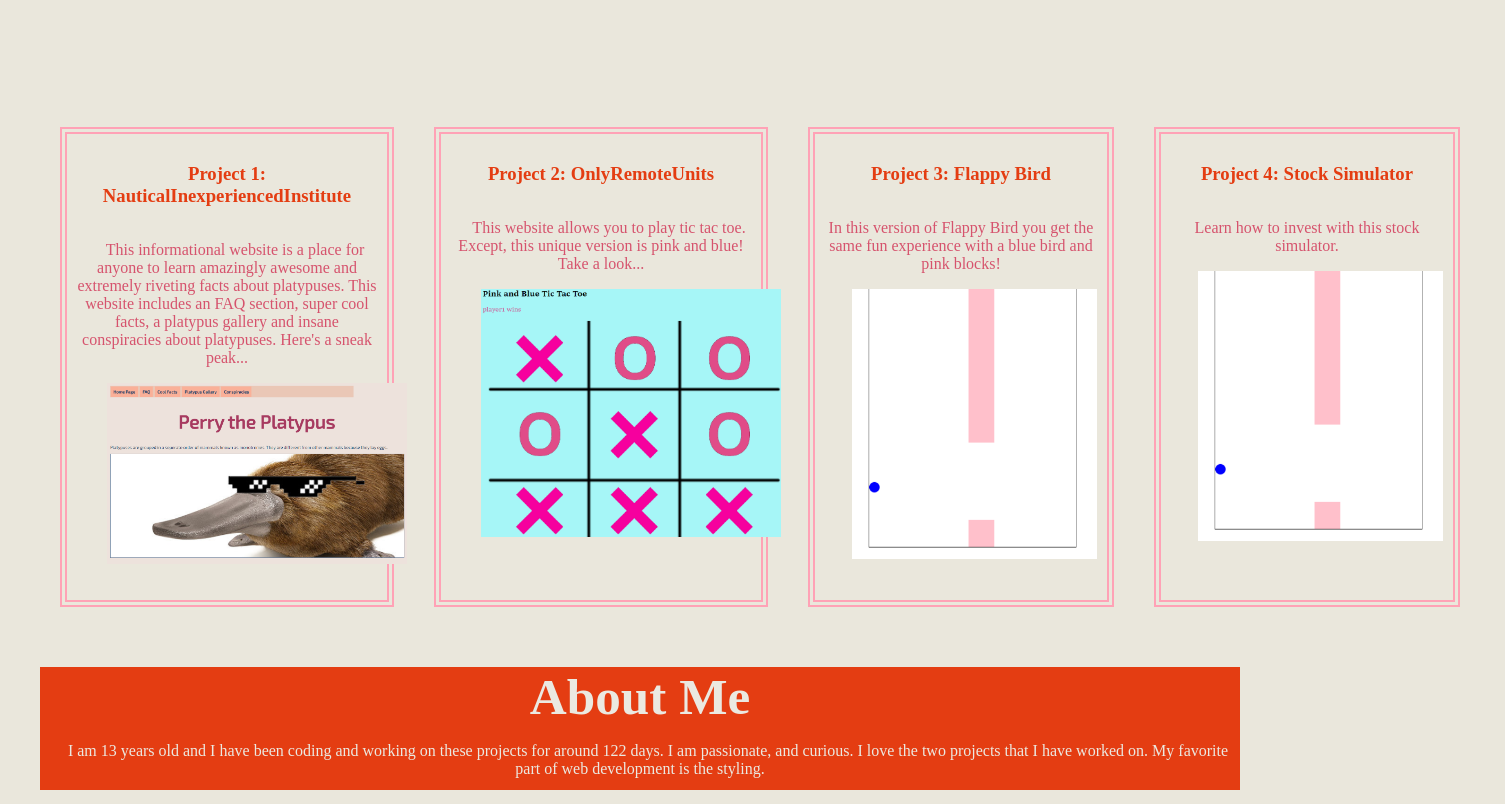
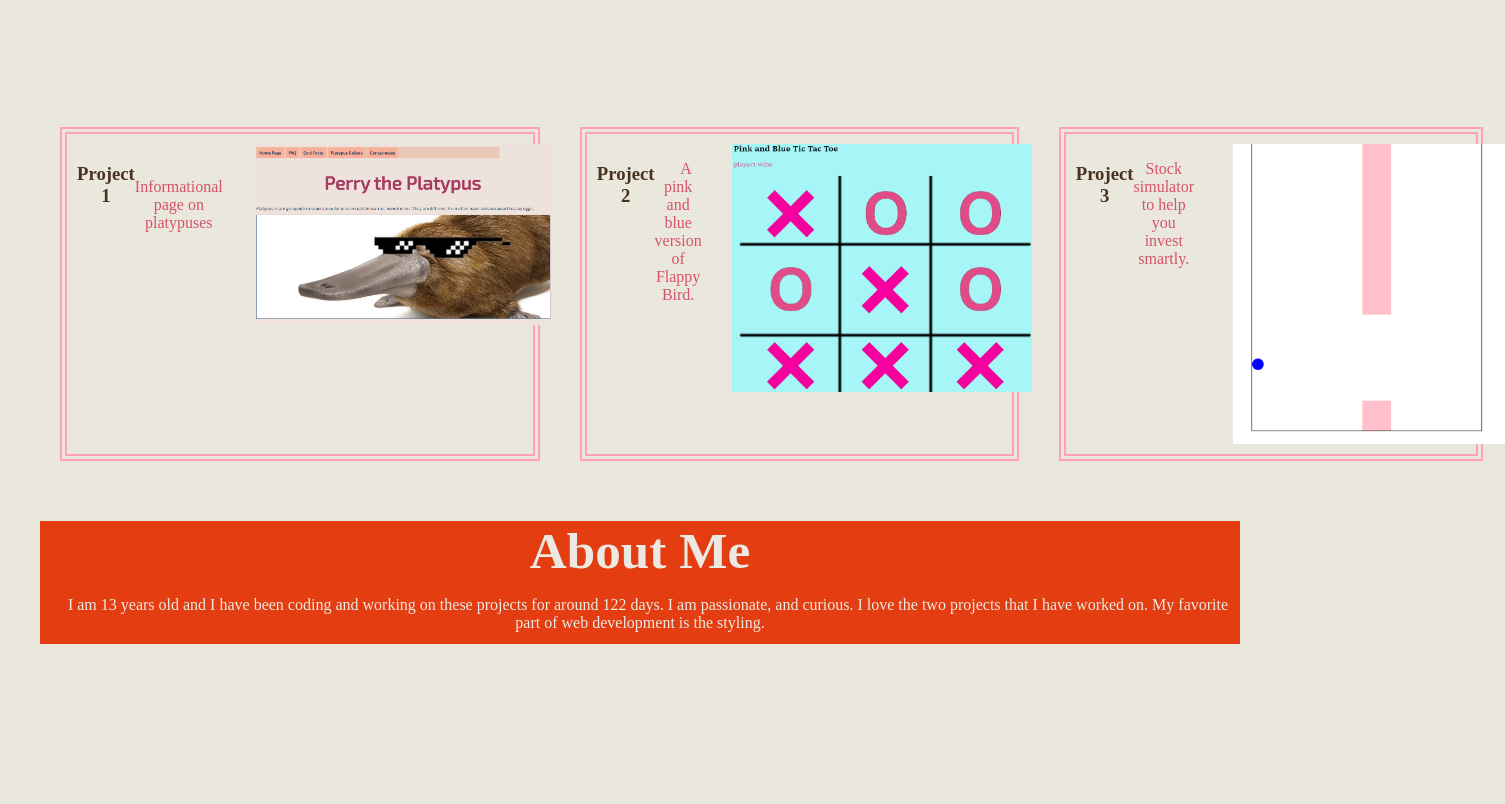
Before and after one commit to tsctor-rykap/portfolio, a React (Vite) app in the folder undecided/NAME/: page / in a window 1280 px wide. Shown: the part 660-1464 px from the top of the page, 1505 px wide, since content can reach past the window. After the commit the page ends 1360 px from the top, so only its background shows below. Built offline with nearby package versions, Linux system fonts and the light colour scheme; a web font is replaced by a local one.

Commit message:
portfolio

```diff
--- a/undecided/NAME/src/Homepage.css
+++ b/undecided/NAME/src/Homepage.css
@@ -73,7 +73,7 @@ h2 {
 }
 
 h3 {
-  color: #e43d12;
+  color: #493220;
 }
 
 p {
@@ -85,17 +85,17 @@ section {
 
 .Project {
   box-sizing: border-box;
-  width: 45%;
+  width: auto;
   display: flex;
   border: 7px double #ffa2b6;
   margin: 20px;
-  height: 60vh;
+  height: auto;
   margin-top: 0;
   position: relative;
   top: 0;
   padding: 10px;
   vertical-align: top;
-  flex-direction: column;
+  flex-direction: row;
 }
 .Project img{
  margin-left: 5%;
--- a/undecided/NAME/src/Homepage.jsx
+++ b/undecided/NAME/src/Homepage.jsx
@@ -17,8 +17,8 @@ function Homepage(){
         /> */}
         <section>
           <div id="title">
-            <div className="img-container" >
-              <img src="src/ocean.jpg" ></img>
+            <div className="img-container">
+              <img src="src/ocean.jpg"></img>
             </div>
 
             <h1>
@@ -29,16 +29,9 @@ function Homepage(){
         <section>
           <div className="Projects">
             <div className="Project">
-              <h3 id="project1"> Project 1: NauticalInexperiencedInstitute</h3>
+              <h3 id="project1"> Project 1</h3>
               <div className="grad"></div>
-              <p>
-                {" "}
-                &emsp;This informational website is a place for anyone to learn
-                amazingly awesome and extremely riveting facts about platypuses.
-                This website includes an FAQ section, super cool facts, a
-                platypus gallery and insane conspiracies about platypuses.
-                Here's a sneak peak...
-              </p>
+              <p> &emsp;Informational page on platypuses</p>
 
               <a href="https://4a000e2f-182b-4358-9084-9db1df7203f8-00-vfft37go6g07.janeway.replit.dev/">
                 <img src={platypus} alt="Trulli" />
@@ -46,30 +39,26 @@ function Homepage(){
             </div>
 
             <div className="Project">
-              <h3 id="project2"> Project 2: OnlyRemoteUnits</h3>
+              <h3 id="project2"> Project 2</h3>
 
-              <p>
-                {" "}
-                &emsp;This website allows you to play tic tac toe. Except, this
-                unique version is pink and blue! Take a look...
-              </p>
+              <p> &emsp;A pink and blue version of Flappy Bird.</p>
               <a href="https://6a6b0c7a-0415-4d52-9371-d33282e32999-00-3h9p2fxdukrcd.janeway.replit.dev/">
                 <img src={toe} alt="Trulli" />
               </a>
             </div>
 
-            <div className="Project">
+            {/* <div className="Project">
               <h3 id="project3">Project 3: Flappy Bird</h3>
               <p>
                 In this version of Flappy Bird you get the same fun experience
                 with a blue bird and pink blocks!
               </p>
               <img src={flappy} alt="Trulli" />
-            </div>
+            </div> */}
 
             <div className="Project">
-              <h3 id="project4">Project 4: Stock Simulator</h3>
-              <p>Learn how to invest with this stock simulator.</p>
+              <h3 id="project4">Project 3</h3>
+              <p>Stock simulator to help you invest smartly.</p>
               <img src={flappy} alt="Trulli" />
             </div>
           </div>
```
Also changed, not shown: undecided/NAME/src/stock.png (added).
